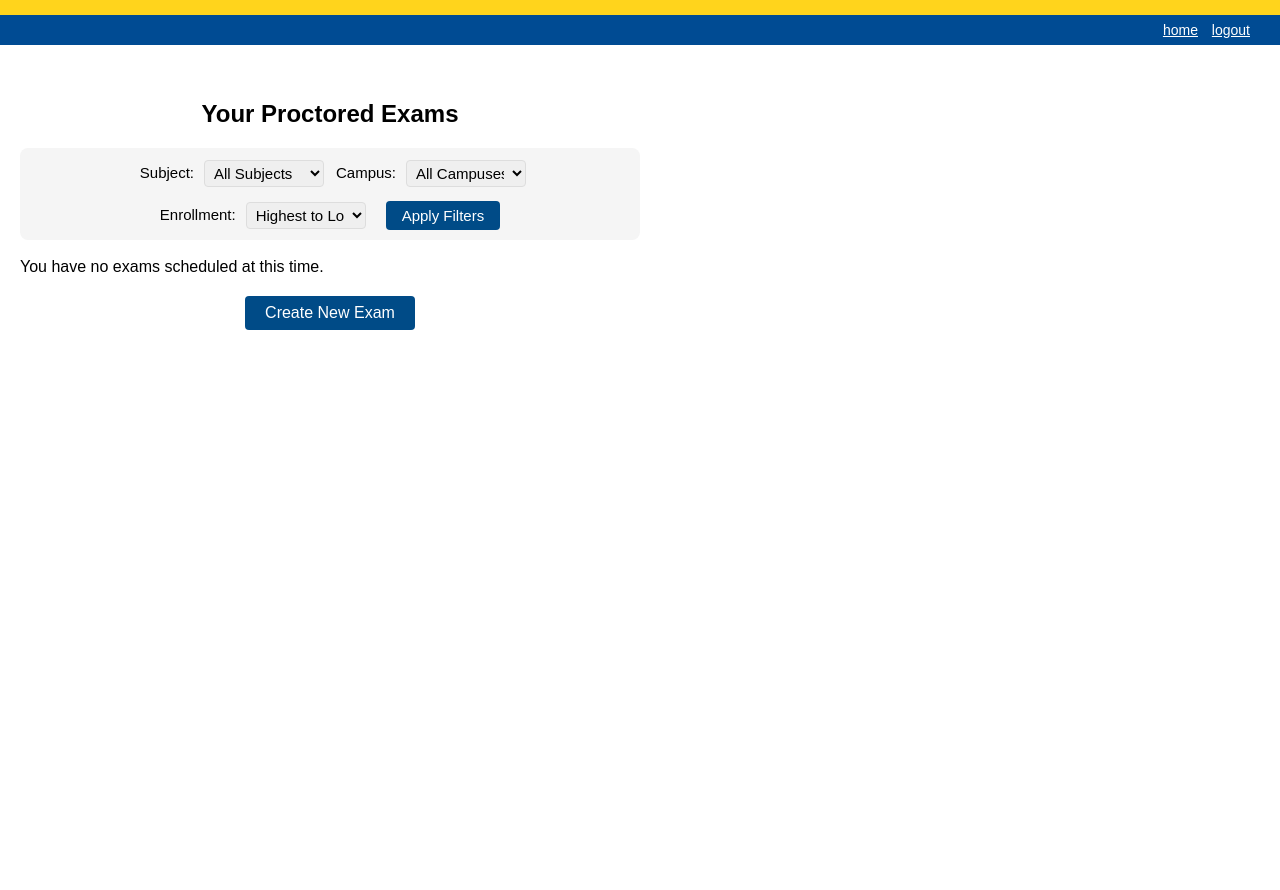
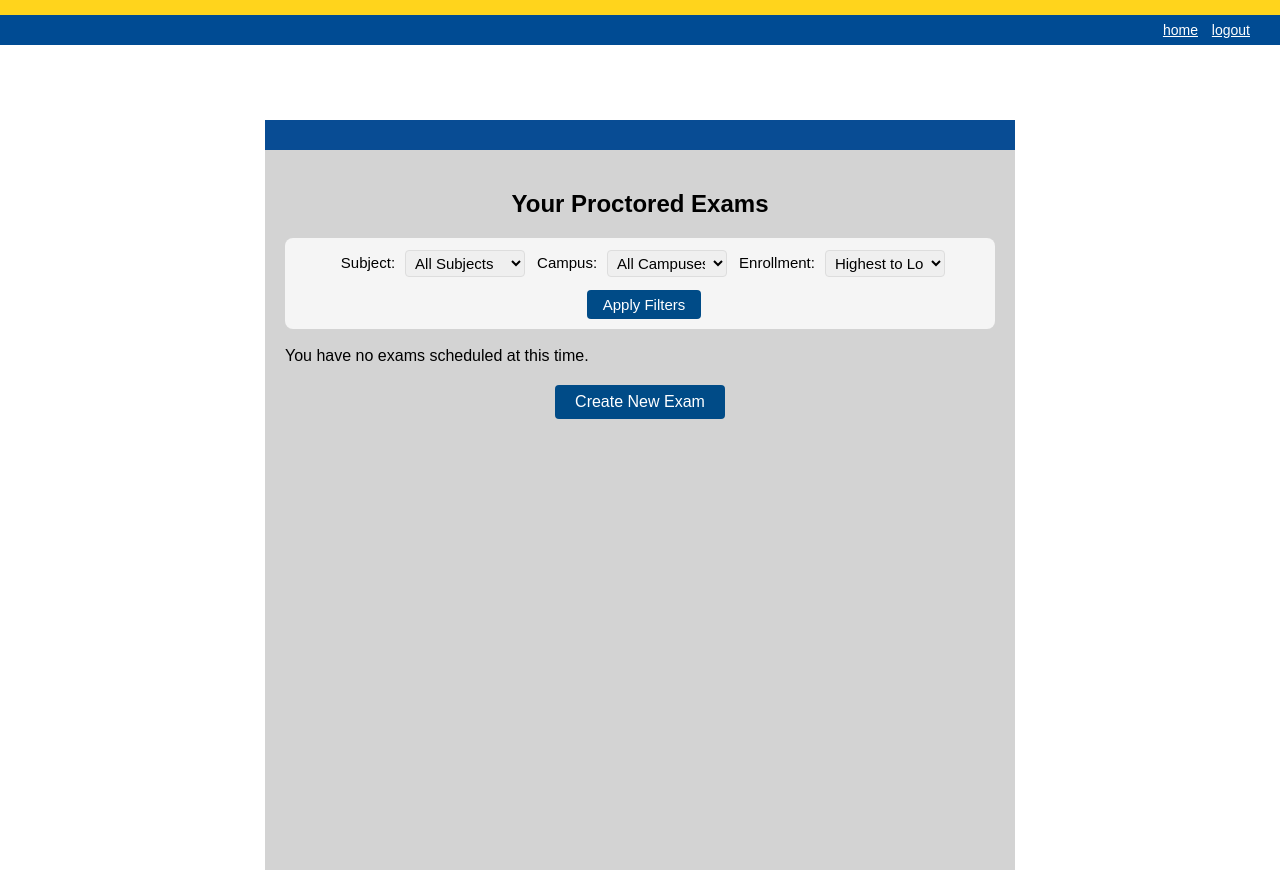
Before and after one commit to ThyGhy/MEEJ, a Flask app: template Templates/exam_reports.html in a window 1280 px wide. Before the commit the page ends 330 px from the top, so only its background shows below. Run offline with Flask 3, Linux system fonts and the light colour scheme; the template is opened without the code that fills it, so the values that code supplies are empty.

Commit message:
spacing stuff

```diff
--- a/Templates/exam_reports.html
+++ b/Templates/exam_reports.html
@@ -16,6 +16,8 @@
 		        {{ session.email }}
 		    </div>
    	 	</div>
+
+        <div class="container-elemz">
 
     	<div class="page-layout">
             <div class="exams-list">
@@ -120,6 +122,7 @@
                 {% endif %}
 
                 {% else %}
+                <!-- if no exams -->
                 <p>You have no exams scheduled at this time.</p>
                 {% endif %}
 
@@ -130,6 +133,7 @@
                 </div>
             </div>
 
+            <!-- exam info: -->
             <div class="exam-details {% if not selected_exam %}hidden{% endif %}">
                 {% if selected_exam %}
                 <h2>Exam Details: {{ selected_exam.Class }}</h2>
@@ -168,5 +172,6 @@
                 {% endif %}
             </div>
     	</div>
+        </div>
 	</body>
 </html>
--- a/Templates/exam_results.html
+++ b/Templates/exam_results.html
@@ -53,7 +53,7 @@
 			       	<td>
                         {% if exam.CurrentEnrollment < exam.ExamCapacity %}
                             {% if exam_count < 3 %}
-                            <form method="POST" action="{{ url_for('register_for_exam', exam_id=exam.Exam_ID) }}">
+                            <form method="POST" action="{{ url_for('register_for_exam', exam_id=exam.Exam_ID) }}" onsubmit="return confirm('Register for this exam? You can only be registered for 3 exams at once.')">
                                 <!-- Preserve search parameters -->
                                 <input type="hidden" name="subject" value="{{ request.form.get('subject', '') }}">
                                 <input type="hidden" name="courseNum" value="{{ request.form.get('courseNum', '') }}">
--- a/static/CSS/sheet-styles.css
+++ b/static/CSS/sheet-styles.css
@@ -125,6 +125,16 @@ h1 {
    max-width: 750px;
    border-top: 30px solid #084c94;
    padding-bottom: 40px;
+}
+
+.container-elemz {
+   margin-left: auto;
+   margin-right: auto;
+   margin-top: 60px;
+   background-color: #D3D3D3;
+   max-width: 750px;
+   max-height: 1000px;
+   border-top: 30px solid #084c94;
 }
 
 .container-home {
@@ -497,7 +507,7 @@ table .btn {
 }
 
 .day-item input[type="checkbox"] {
-    margin: 0;
+    margin-left: -20px;
 }
 
 .day-item label {
@@ -557,6 +567,10 @@ table .btn {
 .exams-list {
     flex: 0 0 50%;
     overflow-x: auto;
+}
+
+.container-elemz .exams-list {
+    flex: auto;
 }
 
 .exam-details {
--- a/templates/register_exam.html
+++ b/templates/register_exam.html
@@ -57,7 +57,7 @@
                     </div>
 
                     <div class="days-section">
-                        <div class="days-label">Days:</div>
+                        <div class="days-label" style="text-align: left;">Days:</div>
                         <div class="days-options">
                             <div class="day-item">
                                 <input type="checkbox" name="days[]" value="1" id="monday" {% if '1' in session.get('search_criteria', {}).get('days', []) %}checked{% endif %}>
--- a/templates/registered_exams.html
+++ b/templates/registered_exams.html
@@ -39,7 +39,7 @@
 			       	<td>{{ exam.Building }} {{ exam.RoomNumber }}</td>
 			       	<td>{{ exam.ProctorName }}</td>
 			       	<td>
-                        <form method="POST" action="{{ url_for('cancel_registration', exam_id=exam.Exam_ID) }}" style="display:inline;">
+                        <form method="POST" action="{{ url_for('cancel_registration', exam_id=exam.Exam_ID) }}" style="display:inline;" onsubmit="return confirm('Are you sure you want to unregister for this exam?')">
                             <button type="submit" style="background-color: #dc3545; color: white; border: none; border-radius: 4px; padding: 4px 12px; cursor: pointer; font-size: 14px;">
                                 Unregister
                             </button>
```
